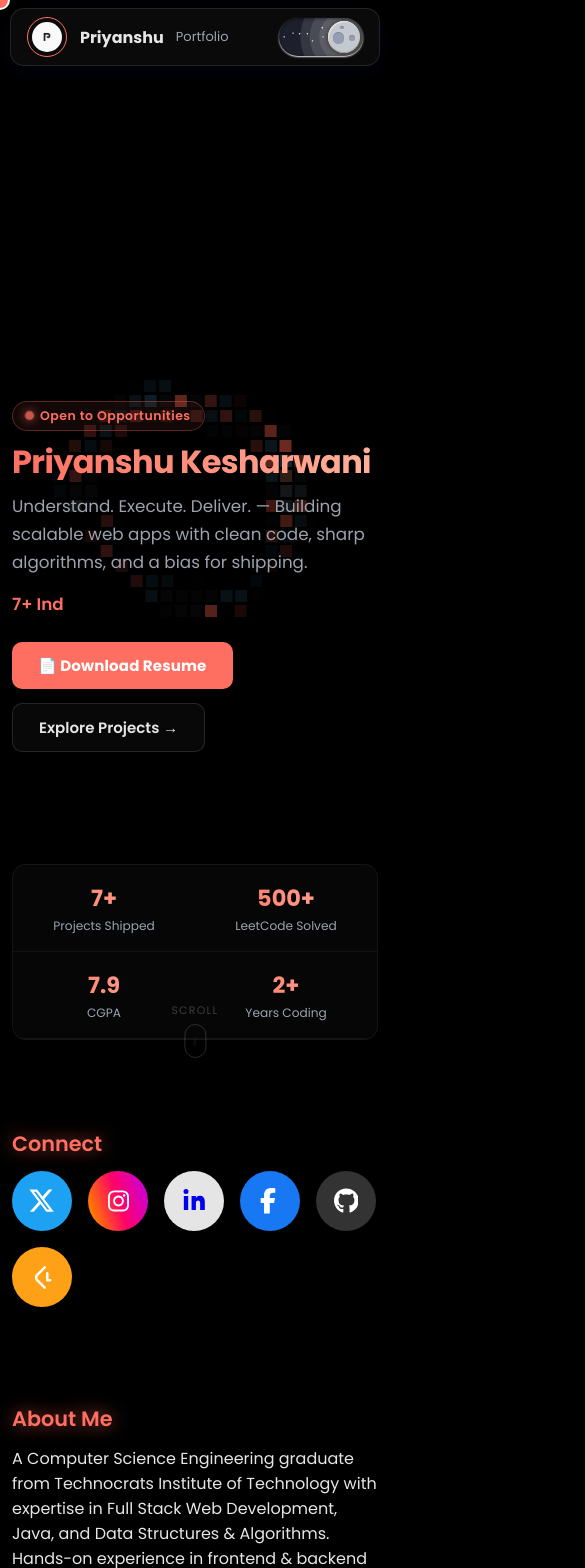
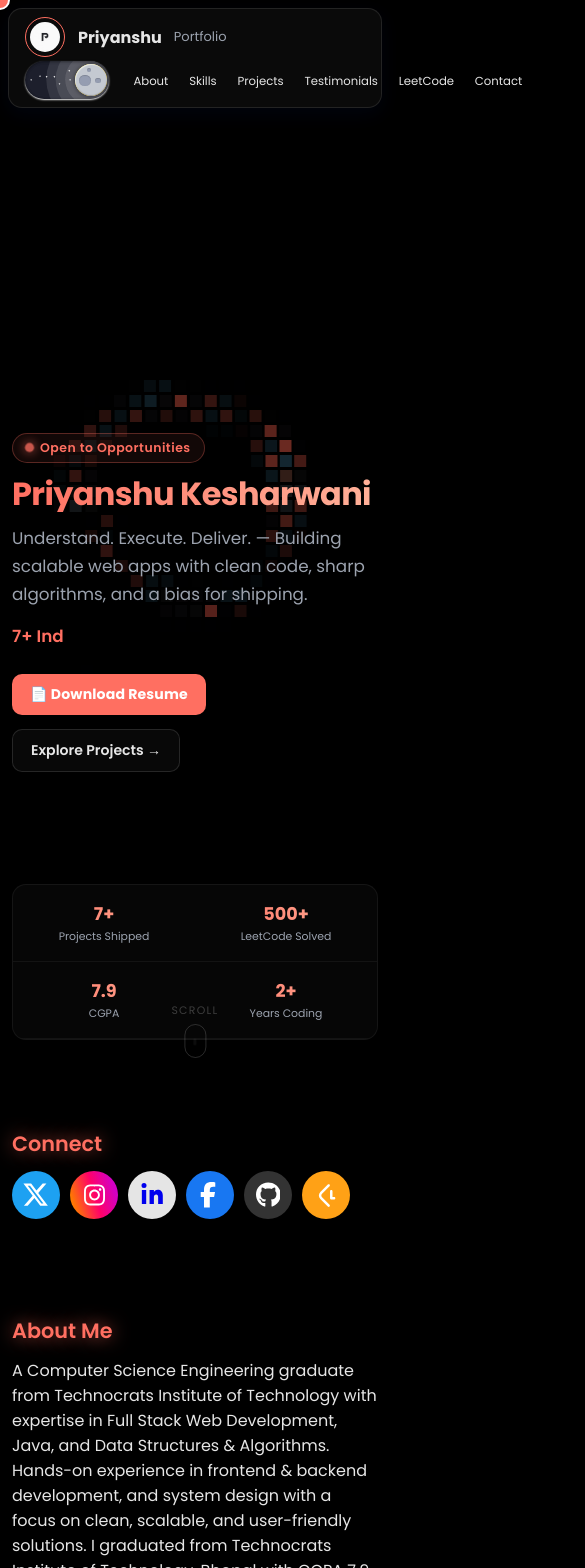
Before and after one commit to Priyanshu88585/Priyanshu-s-Portfolio, a React (Vite) app: page / in a window 390 px wide. Shown: the top 1568 px of the page, 585 px wide, since content can reach past the window. Built offline with nearby package versions, Linux system fonts and the light colour scheme; no server answers.

Commit message:
Update global.css

```diff
--- a/src/styles/global.css
+++ b/src/styles/global.css
@@ -29,6 +29,7 @@ body {
   -moz-osx-font-smoothing: grayscale;
   scroll-behavior: smooth;
   transition: background 250ms ease, color 250ms ease;
+  overflow-x: hidden;
 }
 
 /* ====================== Light Mode ====================== */
@@ -82,7 +83,6 @@ section {
 
 .card:hover {
   box-shadow: 0 20px 60px rgba(255, 111, 97, 0.4);
-
 }
 
 /* ====================== Navbar ====================== */
@@ -118,6 +118,7 @@ section {
   padding: 6px 12px;
   border-radius: 10px;
   transition: color 0.3s ease, background-color 0.3s ease;
+  white-space: nowrap;
 }
 
 .nav-links a:hover {
@@ -165,69 +166,81 @@ section {
 }
 
 /* ====================== Responsive Navbar ====================== */
+
+/* Tablet (900px and below) — links in a scrollable row */
 @media (max-width: 900px) {
   .navbar {
     top: 10px;
     left: 50%;
     transform: translateX(-50%);
     width: calc(100% - 20px);
-    padding: 10px 14px;
+    padding: 8px 12px;
+    flex-wrap: wrap;
+    gap: 6px;
+    border-radius: 12px;
   }
 
+  /* Show links as horizontal scrollable strip below logo row */
   .nav-links {
-    display: none;
-    flex-direction: column;
-    background: var(--card);
-    position: absolute;
-    top: 100%;
-    left: 50%;
-    transform: translateX(-50%);
-    width: 200px;
-    padding: 1rem;
-    border-radius: 12px;
-    box-shadow: 0 12px 30px rgba(0,0,0,0.5);
-    gap: 0.8rem;
-    margin-top: 8px;
+    display: flex;
+    flex-direction: row;
+    flex-wrap: nowrap;
+    overflow-x: auto;
+    -webkit-overflow-scrolling: touch;
+    scrollbar-width: none;
+    gap: 0.3rem;
+    order: 3;
+    flex: 1 0 100%;
+    background: transparent;
+    position: static;
+    width: 100%;
+    padding: 2px 0;
+    border-radius: 0;
+    box-shadow: none;
+    margin-top: 4px;
   }
 
-  .nav-links.active {
-    display: flex;
+  .nav-links::-webkit-scrollbar {
+    display: none;
   }
 
   .nav-links a {
-    width: 100%;
-    text-align: center;
-    padding: 10px;
+    padding: 5px 10px;
+    font-size: 0.78rem;
+    flex-shrink: 0;
+    border-radius: 8px;
   }
 
+  /* Hide hamburger since links are always shown */
   .menu-toggle {
-    display: flex;
+    display: none;
+  }
+
+  /* Keep nav-toggle (DarkMode) visible */
+  .nav-toggle {
+    order: 2;
+    margin-left: auto;
   }
 }
 
 @media (max-width: 520px) {
   .navbar {
-    padding: 8px 12px;
+    padding: 7px 10px;
     top: 8px;
+    width: calc(100% - 16px);
+    gap: 4px;
   }
 
-  .nav-links {
-    width: calc(100% - 24px);
-    left: 12px;
-    transform: none;
-    border-radius: 0 0 12px 12px;
-    top: 100%;
-    margin-top: 4px;
+  .nav-links a {
+    font-size: 0.73rem;
+    padding: 4px 8px;
+  }
 }
 
-  .menu-toggle {
-    width: 32px;
-    height: 32px;
-  }
-
-  .menu-toggle span {
-    width: 20px;
-    height: 2px;
+@media (max-width: 380px) {
+  .nav-links a {
+    font-size: 0.68rem;
+    padding: 4px 7px;
   }
 }
 
@@ -281,7 +294,7 @@ section {
   justify-content: center;
 }
 
-{/* ── Inline styles for Hero-specific classes ── */}
+/* ── Hero-specific classes ── */
 
 .hero-badge {
   display:inline-flex;align-items:center;gap:7px;
@@ -382,10 +395,31 @@ section {
   100%{ transform:translateY(0);opacity:0; }
 }
 
+/* Hero responsive */
+@media(max-width:900px){
+  .hero-stats-bar{ flex-wrap:wrap; }
+  .hero-stat{
+    min-width:50%;
+    border-right:none;
+    border-bottom:1px solid rgba(255,255,255,0.05);
+  }
+  .hero-avatar-ring{ width:220px;height:220px;margin:20px auto; }
+}
+
 @media(max-width:680px){
   .hero-stats-bar{ flex-wrap:wrap; }
   .hero-stat{ min-width:50%;border-right:none;border-bottom:1px solid rgba(255,255,255,0.05); }
-        .hero-avatar-ring{ width:320px;height:320px;margin:30px auto; }
+  .hero-avatar-ring{ width:180px;height:180px;margin:16px auto; }
+  .hero-cta-primary, .hero-cta-outline{
+    padding:10px 18px;
+    font-size:0.88rem;
+  }
+}
+
+@media(max-width:440px){
+  .hero-avatar-ring{ display:none; }
+  .hero-stat-n{ font-size:1.1rem; }
+  .hero-stat-l{ font-size:0.68rem; }
 }
 
 /* ====================== Canvas ====================== */
@@ -563,7 +597,6 @@ textarea {
   }
 }
 
-
 /* ====================== Footer ====================== */
 .footer {
   padding: 2rem 0;
@@ -652,7 +685,11 @@ textarea {
   }
 }
 
-/* ====================== Media Queries ====================== */
+/* ======================================================
+   GENERAL RESPONSIVE MEDIA QUERIES
+   ====================================================== */
+
+/* ---- Tablet (≤ 900px) ---- */
 @media (max-width: 900px) {
   .projects-grid {
     grid-template-columns: repeat(2, 1fr);
@@ -685,8 +722,20 @@ textarea {
   .h2 {
     font-size: 1.5rem;
   }
+
+  /* Testimonials: 1 column on tablet */
+  #testimonials .card > div[style],
+  #testimonials > div > div > div {
+    grid-template-columns: 1fr !important;
   }
 
+  /* Certifications grid compact */
+  #certifications .certificate {
+    padding: 1rem;
+  }
+}
+
+/* ---- Mobile (≤ 520px) ---- */
 @media (max-width: 520px) {
   .projects-grid {
     grid-template-columns: 1fr;
@@ -719,9 +768,24 @@ textarea {
 
   .card {
     padding: 1.25rem;
+    border-radius: 14px;
+  }
+
+  /* Modal full-screen on mobile */
+  .modal .body {
+    width: 100%;
+    max-height: 95vh;
+    border-radius: 12px 12px 0 0;
+    padding: 1rem;
+    align-self: flex-end;
+  }
+
+  .modal {
+    align-items: flex-end;
   }
 }
 
+/* ---- Small mobile (≤ 400px) ---- */
 @media (max-width: 400px) {
   .h1 {
     font-size: 1.6rem;
@@ -736,37 +800,145 @@ textarea {
     padding-top: 1.5rem;
     gap: 0.8rem;
   }
+
+  .card {
+    padding: 1rem;
+  }
 }
 
-/* ── Hero: override the generic section padding ── */
+/* ======================================================
+   SECTION-SPECIFIC OVERRIDES
+   ====================================================== */
+
+/* ── Hero: remove section padding ── */
 #hero {
   padding: 0 !important;
 }
 
-/* ── Journey Timeline section: keep consistent spacing ── */
-#journey {
-  position: relative;
-}
-
-/* ── Nav-toggle position tweak so it stays aligned ── */
+/* ── Nav-toggle alignment ── */
 .nav-toggle {
   display: flex;
   align-items: center;
 }
 
-/* ── Milestone vertical connector at last item: hide the trailing line ── */
-#journey [data-last-milestone] > div:last-child {
-  display: none;
-}
-
-/* ── Light mode pixel canvas tint adjustment ── */
+/* ── Light mode pixel canvas tint ── */
 body.light #hero canvas {
   opacity: 0.55;
 }
 
-/* ── Responsive: hide avatar in very small screens ── */
-@media (max-width: 440px) {
-  .hero-avatar-ring {
-    display: none;
+/* ── Journey Timeline responsive ── */
+#journey {
+  position: relative;
+}
+
+/* Make milestone rows stack on small screens */
+@media (max-width: 640px) {
+  /* Shrink left label column */
+  #journey [style*="width: 110px"],
+  #journey [style*="width:110px"] {
+    width: 60px !important;
+    padding-right: 10px !important;
+  }
+
+  #journey [style*="fontSize: \"0.72rem\""] {
+    font-size: 0.65rem !important;
+  }
+
+  /* Reduce centre icon size */
+  #journey [style*="width: 44px"] {
+    width: 34px !important;
+    height: 34px !important;
+    font-size: 0.85rem !important;
+  }
+
+  /* Content card smaller padding */
+  #journey [style*="padding: \"1.4rem\""] {
+    padding: 1rem !important;
   }
 }
+
+/* SkillsHub inside journey — make tool columns stack */
+@media (max-width: 640px) {
+  #journey [style*="gap: \"2.5rem\""] {
+    flex-direction: column !important;
+    gap: 1rem !important;
+    align-items: stretch !important;
+  }
+
+  #journey [style*="position: \"absolute\""]:not([style*="inset"]) {
+    display: none !important;
+  }
+}
+
+/* ── Testimonials inline grid override ── */
+@media (max-width: 700px) {
+  #testimonials section,
+  #testimonials > div > div > div[style] {
+    grid-template-columns: 1fr !important;
+  }
+}
+
+/* Target the inline-style grid in Testimonials.jsx */
+#testimonials .card.testimonial {
+  width: 100%;
+}
+
+/* ── Services responsive ── */
+@media (max-width: 520px) {
+  #services .service-card {
+    min-height: auto;
+    padding: 1rem;
+  }
+}
+
+/* ── Contact section ── */
+@media (max-width: 600px) {
+  #contact > div > div[style*="display:\"flex\""] {
+    flex-direction: column !important;
+  }
+}
+
+/* ── Profile page responsive ── */
+@media (max-width: 760px) {
+  #profile .card img[style*="position: \"absolute\""] {
+    width: 100px !important;
+    height: 100px !important;
+  }
+}
+
+/* ── Social icons grid ── */
+@media (max-width: 400px) {
+  .social-grid {
+    gap: 10px !important;
+  }
+
+  .social-grid a {
+    width: 48px !important;
+    height: 48px !important;
+  }
+}
+
+/* ── General — prevent overflow on all sections ── */
+section,
+.container {
+  max-width: 100%;
+}
+
+img {
+  max-width: 100%;
+}
+
+/* ── Certifications grid ── */
+@media (max-width: 520px) {
+  #certifications .card {
+    padding: 1rem;
+  }
+}
+
+/* ── GitHub section extra responsive ── */
+@media (max-width: 400px) {
+  #github .github-card {
+    padding: 10px;
+    gap: 8px;
+  }
+}
```
Lines whose indentation alone changed are shown as unchanged.
